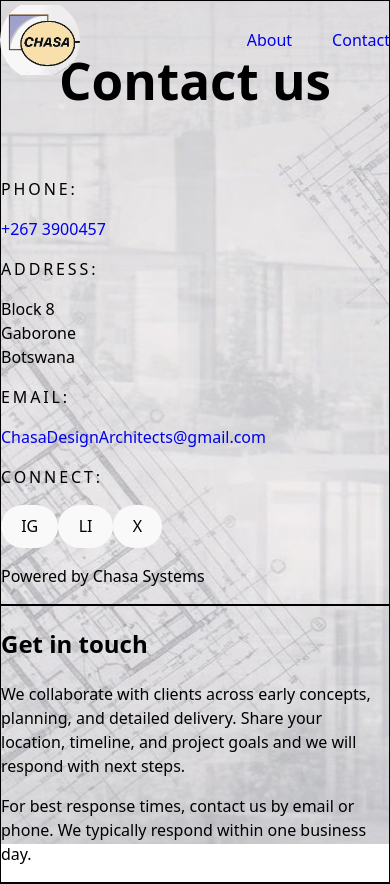
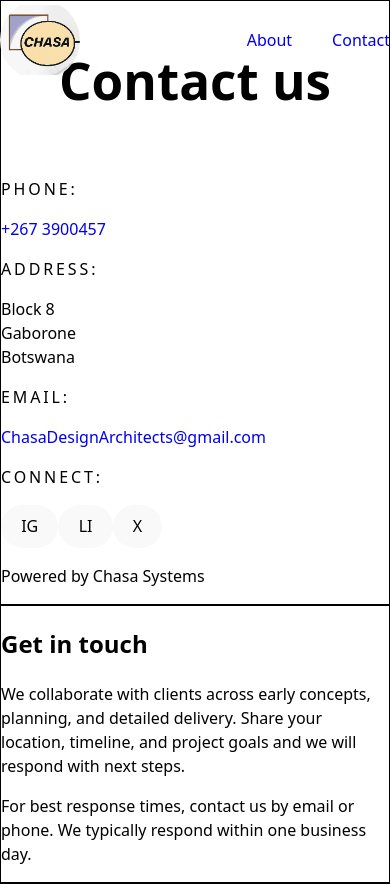
Before and after one commit to ChasaLabs/Chasa-Design, a React (Vite) app: page /contact in a window 390 px wide. Shown: the top 884 px of the page. Built offline with nearby package versions, Linux system fonts and the light colour scheme.

Commit message:
Mobile Optimisation and Background fixes

```diff
--- a/src/App.jsx
+++ b/src/App.jsx
@@ -7,25 +7,19 @@
 
 export default function App() {
   return (
-    <div className="min-h-screen font-sans">
+    <div className="min-h-[100svh] overflow-x-hidden font-sans">
       <div
         id="app-background-layer"
         data-default-bg={bg}
         aria-hidden
+        className="fixed inset-0 -z-10 bg-cover bg-center bg-no-repeat"
         style={{
           backgroundImage: `url(${bg})`,
-          backgroundSize: "cover",
-          backgroundPosition: "center",
-          backgroundRepeat: "no-repeat",
-          backgroundAttachment: "fixed",
           transition: "background-image 300ms ease-out",
-          position: "fixed",
-          inset: 0,
-          zIndex: -1,
         }}
       />
       <Navbar />
-      <main>
+      <main className="overflow-x-hidden">
         <Routes>
           <Route path="/" element={<Home />} />
           <Route path="/projects" element={<Navigate to="/#concepts" replace />} />
--- a/src/components/PurposeAccordionSplit.jsx
+++ b/src/components/PurposeAccordionSplit.jsx
@@ -109,6 +109,14 @@
         <div className="grid gap-10 items-start">
           <div className="relative rounded-3xl">
             <div className="relative z-10">
+              <div className="mb-6 h-[240px] overflow-hidden rounded-2xl md:h-[420px]">
+                <div
+                  className="h-full w-full bg-cover bg-center transition-[background-image] duration-300"
+                  style={{
+                    backgroundImage: `url(${activeItem?.image ?? safeItems[0]?.image})`,
+                  }}
+                />
+              </div>
               <div className="rounded-2xl bg-black/5 p-3 sm:p-4">
                 <div className="flex flex-col gap-4">
                   {safeItems.map((item, index) => {
--- a/src/index.css
+++ b/src/index.css
@@ -29,12 +29,14 @@
 body {
   margin: 0;
   min-width: 320px;
-  min-height: 100vh;
+  min-height: 100svh;
+  overflow-x: hidden;
 }
 
 #root {
   width: 100%;
-  min-height: 100vh;
+  min-height: 100svh;
+  overflow-x: hidden;
 }
 
 h1 {
--- a/src/pages/Contact.jsx
+++ b/src/pages/Contact.jsx
@@ -2,7 +2,7 @@
 
 export default function Contact() {
   return (
-    <section className="relative min-h-screen overflow-hidden pt-32 pb-20">
+    <section className="relative min-h-[70svh] overflow-hidden pt-32 pb-20 md:min-h-screen">
       <div
         className="absolute inset-0"
         style={{
--- a/src/pages/Home.jsx
+++ b/src/pages/Home.jsx
@@ -53,7 +53,7 @@
       {/* Hero */}
       <section className="border-b border-neutral-200">
         <div className="relative">
-          <div className="relative min-h-[70vh] flex items-center">
+          <div className="relative flex min-h-[60svh] items-center md:min-h-[70svh]">
             <div className="absolute inset-0 bg-black/40" /> {/* soft dark overlay for readability */}
             <div className="relative z-10 w-full">
               <Container>
@@ -82,21 +82,21 @@
         </div>
       </section>
 
-      <section className="w-full">
+      <section className="w-full max-w-full overflow-hidden">
         <div className="px-8 py-6">
           <h2 className="text-2xl font-semibold tracking-tight text-neutral-900 md:text-3xl">
             Our Services:
           </h2>
         </div>
-        <section className="grid grid-cols-2 w-full">
-          <div className="h-[420px] overflow-hidden">
+        <section className="grid w-full max-w-full grid-cols-2 overflow-hidden">
+          <div className="min-w-0 h-[420px] overflow-hidden">
             <img
               src={drawingImage}
               alt="Site Prints & Drafting"
               className="w-full h-full object-cover transition duration-500 hover:scale-105"
             />
           </div>
-          <div className="flex items-center justify-center bg-[#7f9a93] p-16 text-center text-white">
+          <div className="flex min-w-0 items-center justify-center bg-[#7f9a93] p-8 text-center text-white md:p-16">
             <div>
               <h2 className="text-3xl font-semibold md:text-5xl">Site Prints & Drafting</h2>
               <p className="mt-4 text-lg opacity-80">
@@ -106,8 +106,8 @@
           </div>
         </section>
 
-        <section className="grid grid-cols-2 w-full">
-          <div className="flex items-center justify-center bg-[#7f9a93] p-16 text-center text-white">
+        <section className="grid w-full max-w-full grid-cols-2 overflow-hidden">
+          <div className="flex min-w-0 items-center justify-center bg-[#7f9a93] p-8 text-center text-white md:p-16">
             <div>
               <h2 className="text-3xl font-semibold md:text-5xl">3D Visualization</h2>
               <p className="mt-4 text-lg opacity-80">
@@ -115,7 +115,7 @@
               </p>
             </div>
           </div>
-          <div className="h-[420px] overflow-hidden">
+          <div className="min-w-0 h-[420px] overflow-hidden">
             <img
               src={gatheringImage}
               alt="3D Visualization"
@@ -124,15 +124,15 @@
           </div>
         </section>
 
-        <section className="grid grid-cols-2 w-full">
-          <div className="h-[420px] overflow-hidden">
+        <section className="grid w-full max-w-full grid-cols-2 overflow-hidden">
+          <div className="min-w-0 h-[420px] overflow-hidden">
             <img
               src={projectManagementImage}
               alt="Spatial planning and sections"
               className="w-full h-full object-cover transition duration-500 hover:scale-105"
             />
           </div>
-          <div className="flex items-center justify-center bg-[#7f9a93] p-16 text-center text-white">
+          <div className="flex min-w-0 items-center justify-center bg-[#7f9a93] p-8 text-center text-white md:p-16">
             <div>
               <h2 className="text-3xl font-semibold md:text-5xl">Project Management</h2>
               <p className="mt-4 text-lg opacity-80">
@@ -142,8 +142,8 @@
           </div>
         </section>
 
-        <section className="grid grid-cols-2 w-full">
-          <div className="flex items-center justify-center bg-[#7f9a93] p-16 text-center text-white">
+        <section className="grid w-full max-w-full grid-cols-2 overflow-hidden">
+          <div className="flex min-w-0 items-center justify-center bg-[#7f9a93] p-8 text-center text-white md:p-16">
             <div>
               <h2 className="text-3xl font-semibold md:text-5xl">
                 Interior Design & Material Selection
@@ -153,7 +153,7 @@
               </p>
             </div>
           </div>
-          <div className="h-[420px] overflow-hidden">
+          <div className="min-w-0 h-[420px] overflow-hidden">
             <img
               src={materialsImage}
               alt="Interior Design & Material Selection"
```
